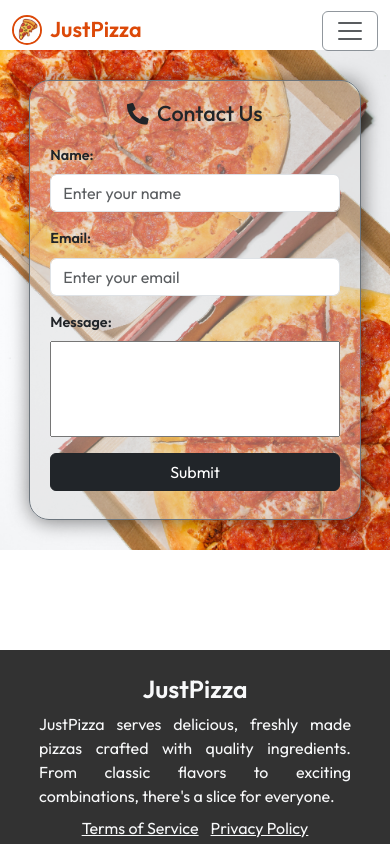
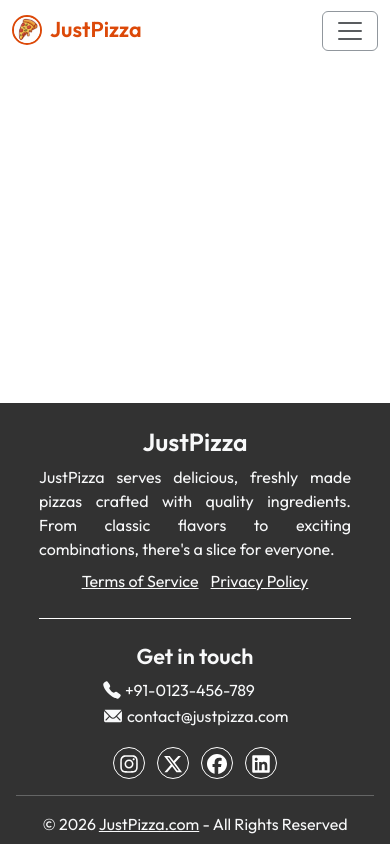
Before and after one commit to vaibhav-velhal/just-pizza-react, a React (Vite) app: page /contact in a window 390 px wide. Shown: the top 844 px of the page. Built offline with nearby package versions, Linux system fonts and the light colour scheme.

Commit message:
contact page is removed

```diff
--- a/package.json
+++ b/package.json
@@ -15,7 +15,8 @@
     "react-bootstrap": "^2.10.10",
     "react-dom": "^19.2.0",
     "react-icons": "^5.5.0",
-    "react-router-dom": "^7.11.0"
+    "react-router-dom": "^7.11.0",
+    "react-scroll": "^1.9.3"
   },
   "devDependencies": {
     "@eslint/js": "^9.39.1",
--- a/src/App.jsx
+++ b/src/App.jsx
@@ -5,7 +5,7 @@ import Footer from './components/Footer/Footer';
 
 const Home = lazy(() => import("./pages/Home/Home"));
 const About = lazy(() => import("./pages/About/About"));
-const Contact = lazy(() => import("./pages/Contact/Contact"));
+// const Contact = lazy(() => import("./pages/Contact/Contact"));
 
 function App() {
 
@@ -24,7 +24,7 @@ function App() {
             <Routes>
               <Route path="/" element={<Home />} />
               <Route path="/about" element={<About />} />
-              <Route path="/contact" element={<Contact />} />
+              {/* <Route path="/contact" element={<Contact />} /> */}
             </Routes>
           </div>
         </main>
--- a/src/components/Navbar/Navbar.jsx
+++ b/src/components/Navbar/Navbar.jsx
@@ -8,7 +8,7 @@ function Navbar() {
 
     useEffect(() => {
         window.addEventListener('scroll', ()=>{
-            window.scrollY > 300 ? setSticky(true) : setSticky(false);
+            window.scrollY > 100 ? setSticky(true) : setSticky(false);
         })
     }, [])
 
@@ -26,7 +26,7 @@ function Navbar() {
                     <ul className="navbar-nav gap-1 gap-md-4 m-2 m-lg-0">
                         <li className="nav-item fw-semibold"><NavLink to="/">Home</NavLink></li>
                         <li className="nav-item fw-semibold"><NavLink to="/about">About</NavLink></li>
-                        <li className="nav-item fw-semibold"><NavLink to="/contact">Contact</NavLink></li>
+                        {/* <li className="nav-item fw-semibold"><NavLink to="/contact">Contact</NavLink></li> */}
                     </ul>
                 </div>
             </div>
--- a/src/pages/Contact/Contact.css
+++ /dev/null
@@ -1,53 +0,0 @@
-#row-div {
-    height: 100%;
-    margin-top: 30px;
-}
-
-.row .pizza-left-img {
-    background: url("/pizzaLeft.jpg") no-repeat center center;
-    background-size: cover;
-}
-
-#form-div {
-    display: flex;
-    justify-content: center;
-}
-
-form {
-    width: 50%;
-    display: flex;
-    flex-direction: column;
-    justify-content: center;
-}
-
-form textarea {
-    resize: none;
-}
-
-@media (max-width: 767px) {
-    #row-div {
-        background: url("/pizzaLeft.jpg") no-repeat center center;
-        background-size: cover;
-        margin: 50px 0 100px 0;
-    }
-
-    .row .pizza-left-img {
-        background: none;
-        display: none;
-    }
-
-    #form-div {
-        height: 500px;
-    }
-
-    form {
-        font-size: 0.9rem;
-        margin: 30px 0;
-        width: 85%;
-        background-color: hsla(0, 0%, 82%, 0.4);
-        border: 1px solid #6c757d;
-        border-radius: 20px;
-        padding: 20px;
-        box-shadow: 1px 1px 20px 0.5px hsla(0, 0%, 0%, 0.5);
-    }
-}
--- a/src/pages/Contact/Contact.jsx
+++ /dev/null
@@ -1,58 +0,0 @@
-import React from "react";
-import pizzaLeft from "/pizzaLeft.jpg";
-import "./Contact.css";
-import { FaPhoneAlt } from "react-icons/fa";
-
-function ContactPage() {
-
-    const [result, setResult] = React.useState("");
-
-    const onSubmit = async (event) => {
-        event.preventDefault();
-        setResult("Sending....");
-        const formData = new FormData(event.target);
-
-        formData.append("access_key", import.meta.env.VITE_ACCESS_KEY);
-
-        const response = await fetch("https://api.web3forms.com/submit", {
-            method: "POST",
-            body: formData
-        });
-
-        const data = await response.json();
-
-        if (data.success) {
-            setResult("Email sent Successfully");
-            event.target.reset();
-        } else {
-            console.log("Error", data);
-            setResult(data.message);
-        }
-    };
-
-    return (
-        <div id="row-div" className="row w-100">
-            <div className="col-12 col-md-6 p-0 pizza-left-img"></div>
-            <div id="form-div" className="col-12 col-md-6 p-0">
-                <form onSubmit={onSubmit} className="my-md-5">
-                    <h4 className="text-center mb-3"><FaPhoneAlt className="mb-1 me-2" />Contact Us</h4>
-                    <label htmlFor="name" className="form-label fw-semibold">Name:</label>
-                    <input type="text" name="name" className="form-control mb-3"
-                        placeholder="Enter your name" required />
-
-                    <label htmlFor="email" className="form-label fw-semibold">Email:</label>
-                    <input type="email" name="email" className="form-control mb-3"
-                        placeholder="Enter your email" required />
-
-                    <label htmlFor="message" className="form-label fw-semibold">Message:</label>
-                    <textarea rows="5" name="message" className="p-2 mb-3" required ></textarea>
-
-                    <button className="btn btn-dark" type="submit">Submit</button>
-                    <span className="mt-2">{result}</span>
-                </form>
-            </div>
-        </div>
-    )
-}
-
-export default ContactPage;
```
Also changed, not shown: src/App.css (deleted), 1 other file (tests, documents, lock files or other folders).
